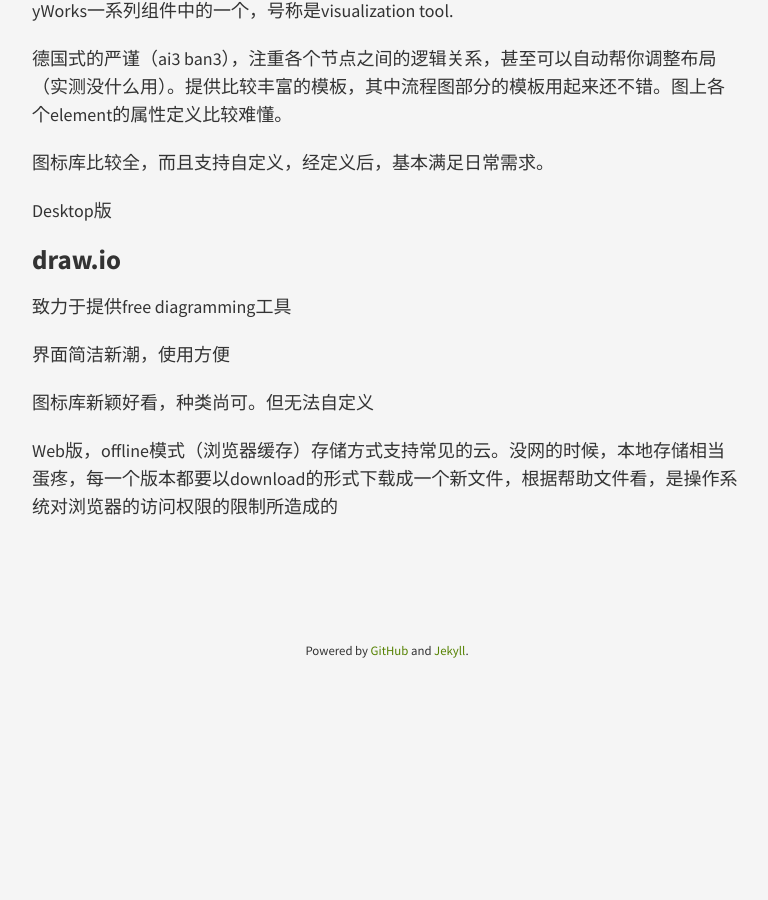
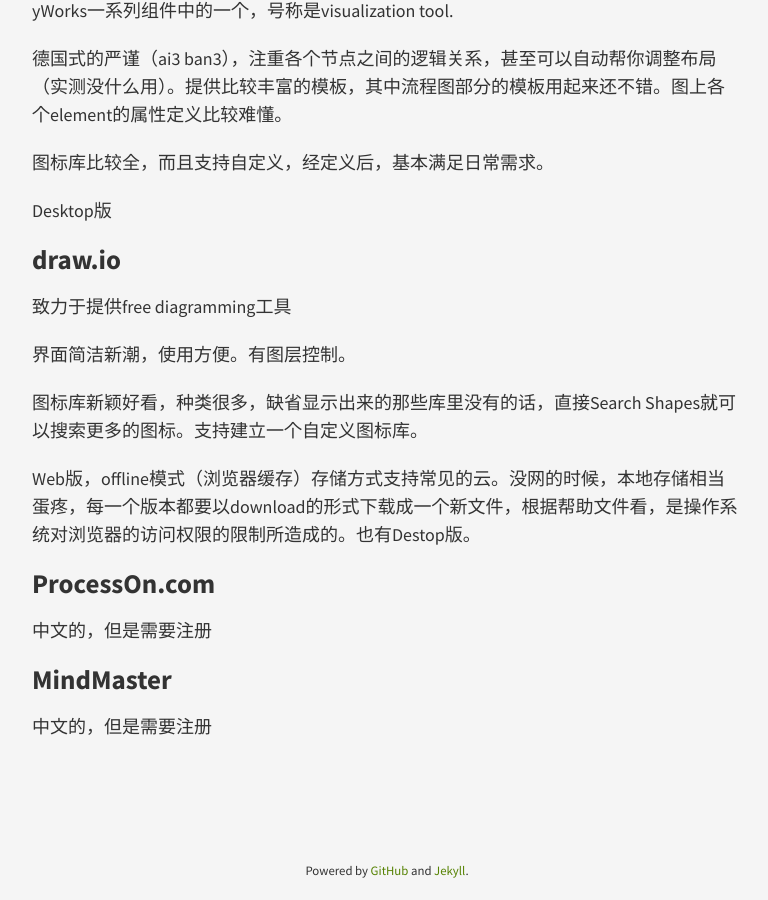
Before and after one commit to Dinneth/myblog, a Jekyll site: the page built from _posts/2019-05-15-几种可视化记笔记工具的比较.md, in a window 1280 px wide and 900 px high, scrolled down 1115 px. Shown: the whole window, without its empty margins (253-1021 px from the left). Built offline with Jekyll 4.4.1, drawn with Linux system fonts in a browser that asks for light colours; before the commit the page ends 1795 px from its top, so only the background shows below that.

Commit message:
new post

```diff
--- a/_posts/2019-05-15-几种可视化记笔记工具的比较.md
+++ b/_posts/2019-05-15-几种可视化记笔记工具的比较.md
@@ -49,8 +49,16 @@ Desktop版
 
 致力于提供free diagramming工具
 
-界面简洁新潮，使用方便
+界面简洁新潮，使用方便。有图层控制。
 
-图标库新颖好看，种类尚可。但无法自定义
+图标库新颖好看，种类很多，缺省显示出来的那些库里没有的话，直接Search Shapes就可以搜索更多的图标。支持建立一个自定义图标库。
 
-Web版，offline模式（浏览器缓存）存储方式支持常见的云。没网的时候，本地存储相当蛋疼，每一个版本都要以download的形式下载成一个新文件，根据帮助文件看，是操作系统对浏览器的访问权限的限制所造成的
+Web版，offline模式（浏览器缓存）存储方式支持常见的云。没网的时候，本地存储相当蛋疼，每一个版本都要以download的形式下载成一个新文件，根据帮助文件看，是操作系统对浏览器的访问权限的限制所造成的。也有Destop版。
+
+# ProcessOn.com
+
+中文的，但是需要注册
+
+# MindMaster
+
+中文的，但是需要注册
```
Also changed, not shown: _posts/1998-09-01-Resume.md (+4 -2 lines), _posts/2018-02-07-Git-Jekyll-Ubuntu.md (+16 -3 lines), _posts/2020-01-22-工具到应用.md (added, +12 -0 lines).
